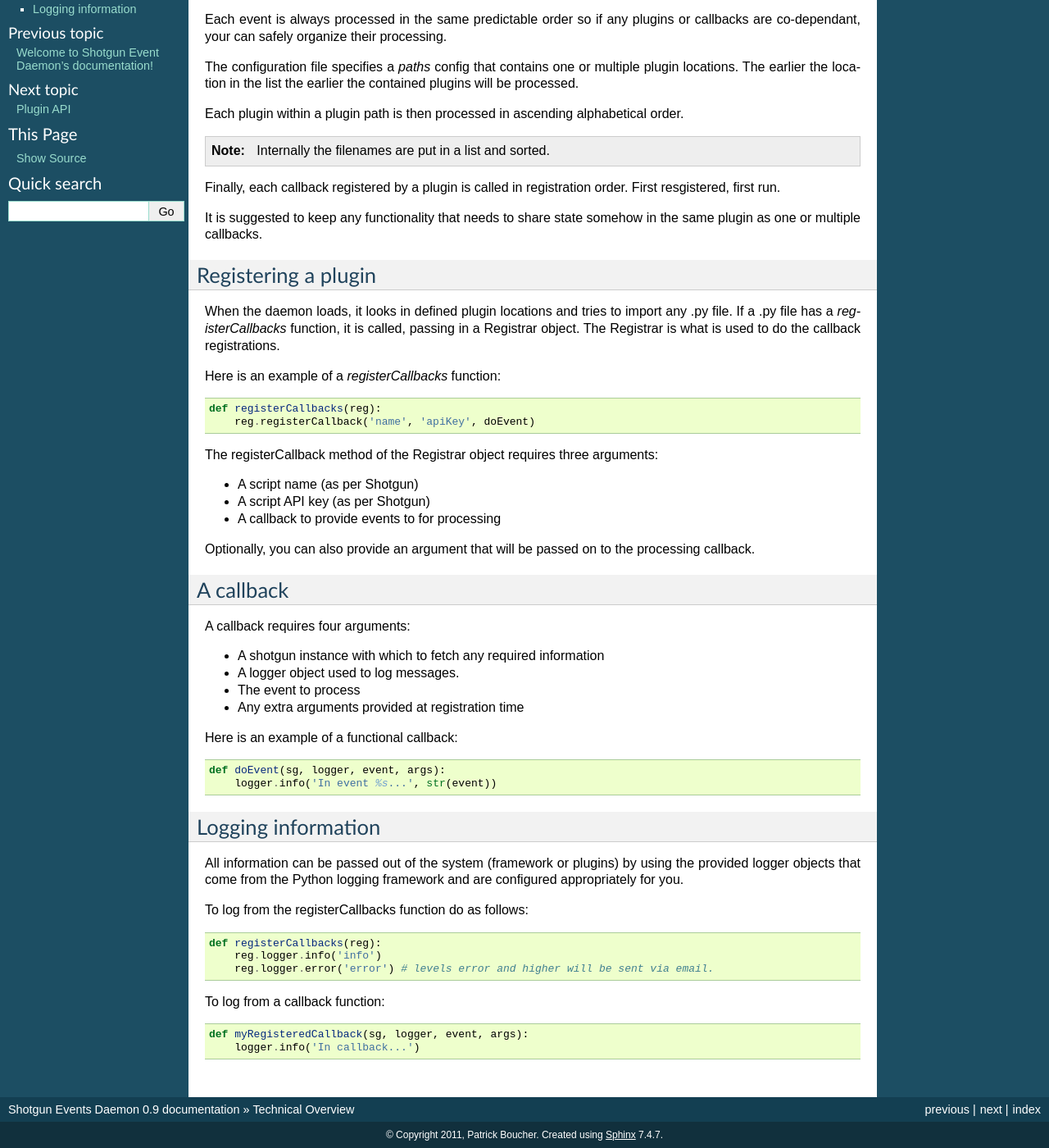
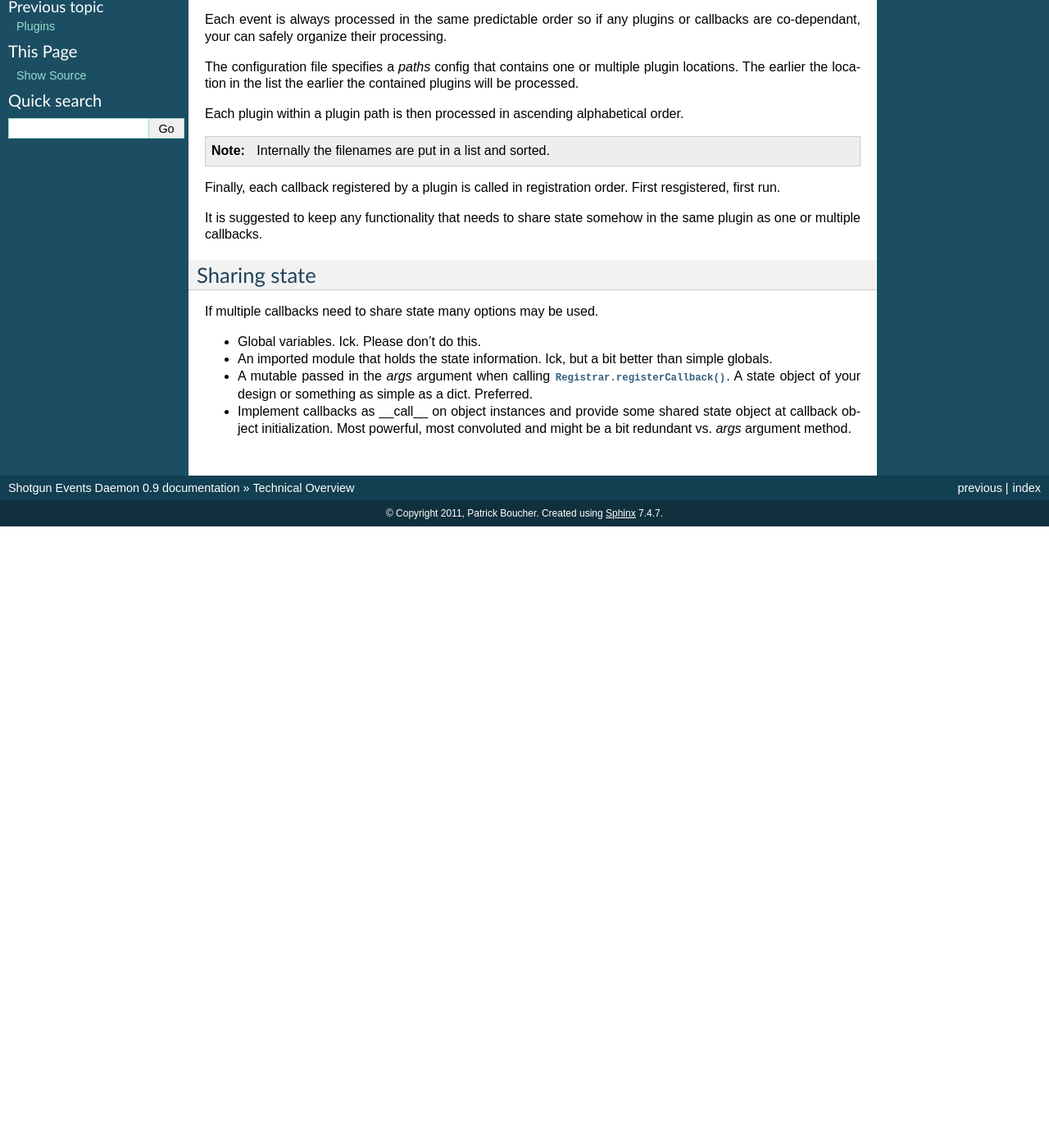
Before and after one commit to rodeofx/shotgunEvents, a Sphinx documentation site: the page built from docs/techOverview.rst, in a window 1280 px wide and 1400 px high, scrolled down 135 px. Shown: the whole window at 82% size. Built offline with Sphinx 7.4.7, drawn with Linux system fonts in a browser that asks for light colours; after the commit the page ends 900 px from its top, so only the background shows below that; some of the changed text lies outside the part shown.

Commit message:
Documentation overhaul.

```diff
--- a/docs/techOverview.rst
+++ b/docs/techOverview.rst
@@ -25,59 +25,17 @@
 the same plugin as one or multiple callbacks.
 
 
-Registering a plugin
---------------------
+Sharing state
+-------------
 
-When the daemon loads, it looks in defined plugin locations and tries to import
-any .py file. If a .py file has a *registerCallbacks* function, it is called,
-passing in a Registrar object. The Registrar is what is used to do the callback
-registrations.
+If multiple callbacks need to share state many options may be used.
 
-Here is an example of a *registerCallbacks* function::
-
-    def registerCallbacks(reg):
-        reg.registerCallback('name', 'apiKey', doEvent)
-
-The registerCallback method of the Registrar object requires three arguments:
-
-- A script name (as per Shotgun)
-- A script API key (as per Shotgun)
-- A callback to provide events to for processing
-
-Optionally, you can also provide an argument that will be passed on to the
-processing callback.
-
-
-A callback
-----------
-
-A callback requires four arguments:
-
-- A shotgun instance with which to fetch any required information
-- A logger object used to log messages.
-- The event to process
-- Any extra arguments provided at registration time
-
-Here is an example of a functional callback::
-
-    def doEvent(sg, logger, event, args):
-        logger.info('In event %s...', str(event))
-
-
-Logging information
--------------------
-
-All information can be passed out of the system (framework or plugins) by using
-the provided logger objects that come from the Python logging framework and are
-configured appropriately for you.
-
-To log from the registerCallbacks function do as follows::
-
-    def registerCallbacks(reg):
-        reg.logger.info('info')
-        reg.logger.error('error') # levels error and higher will be sent via email.
-
-To log from a callback function::
-
-    def myRegisteredCallback(sg, logger, event, args):
-        logger.info('In callback...')
+- Global variables. Ick. Please don't do this.
+- An imported module that holds the state information. Ick, but a bit better
+  than simple globals.
+- A mutable passed in the *args* argument when calling
+  :meth:`Registrar.registerCallback`. A state object of your design or something
+  as simple as a dict. Preferred.
+- Implement callbacks as __call__ on object instances and provide some shared
+  state object at callback object initialization. Most powerful, most convoluted
+  and might be a bit redundant vs. *args* argument method.
```
Also changed, not shown: docs/api.rst (+130 -36 lines), docs/index.rst (+4 -5 lines), 2 other files.
